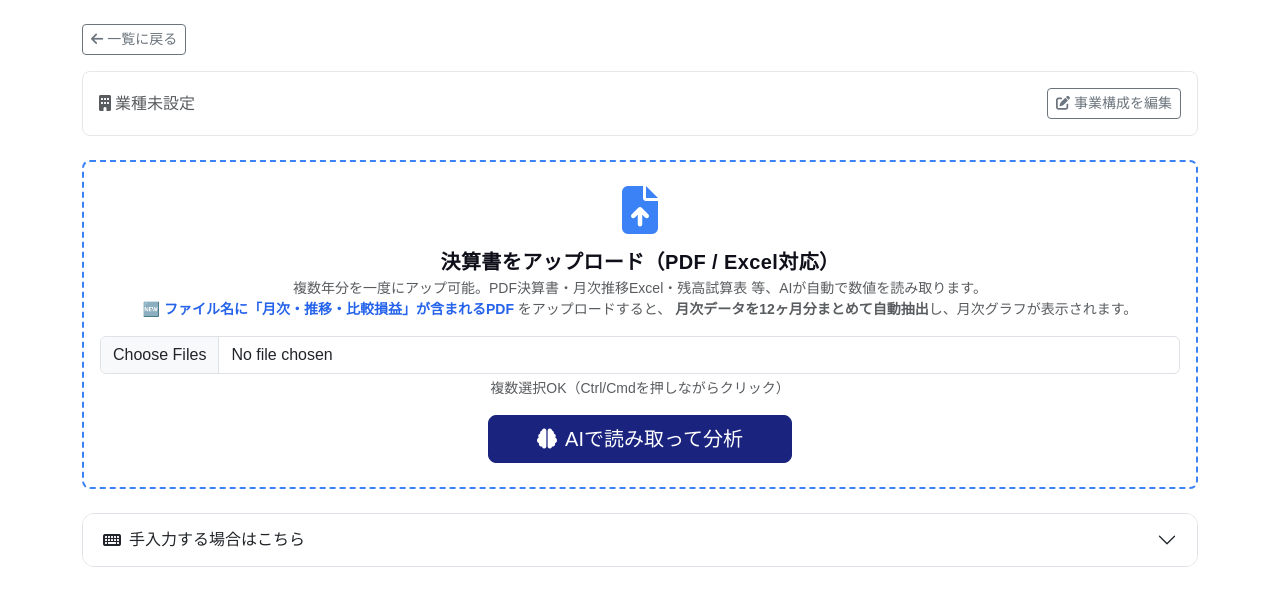
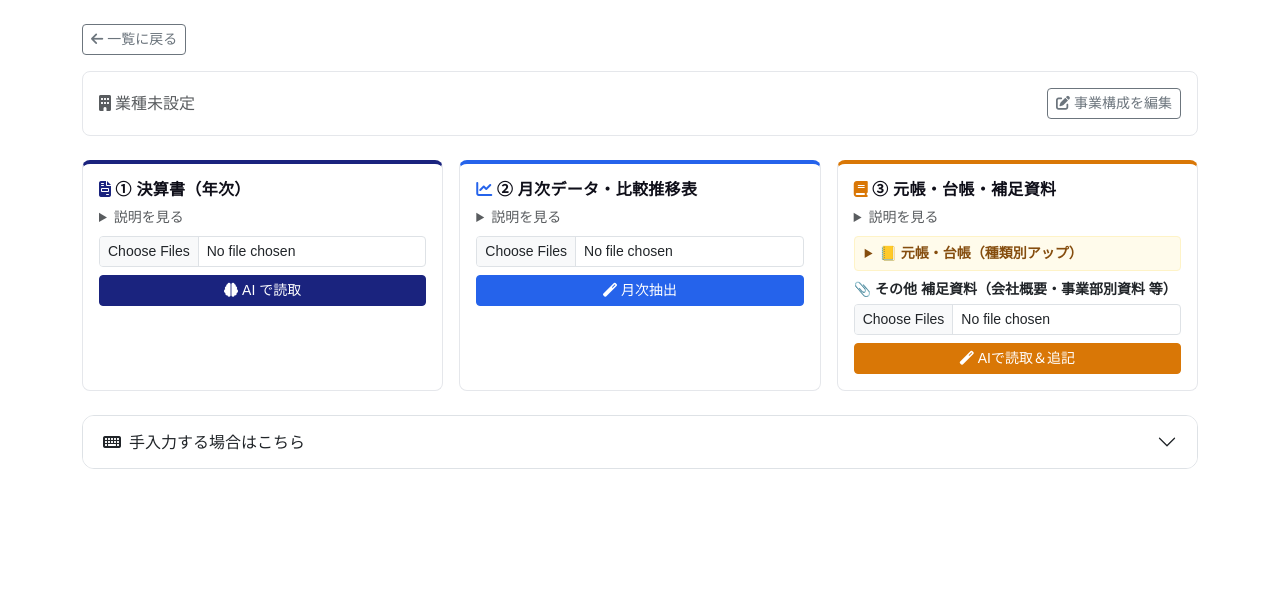
Before and after one commit to takeru75015-dotcom/copartner-app, a FastAPI app: template app/templates/client.html in a window 1280 px wide. Shown: the top 606 px of the page. Run offline with FastAPI, Linux system fonts and the light colour scheme; the template is opened without the code that fills it, so the values that code supplies are empty.

Commit message:
feat: アップロード画面を3カード並列構成に再設計
User要望「3つのアップロードパートを常時表示、説明文は折りたたみ」への対応。

【変更】
- 旧「事業構成を編集」折りたたみ内の補足資料・元帳アップロードを外に出す
- 旧「決算書をアップロード」大型ダッシュドカードを削除（重複排除）
- 3つのカードを行で並列表示:
  ① 決算書（年次） — 紺色 / upload-pdf
  ② 月次データ・比較推移表 — 青 / upload-pdf（ファイル名で自動判定）
  ③ 元帳・台帳・補足資料 — オレンジ
    - 元帳3種類は折りたたみ内（総勘定/固定資産/補助元帳）
    - その他補足資料（会社概要・事業計画・事業部別資料）は直接表示

【UX改善】
- 各カードに「説明を見る」<details> 折りたたみ
- 説明文をデフォルト閉じてスッキリ表示
- 編集ボタン（事業構成編集）は内部詳細（業種・URL・テキスト）専用に縮小

Co-Authored-By: Claude Opus 4.7 (1M context) <noreply@anthropic.com>

```diff
--- a/app/templates/client.html
+++ b/app/templates/client.html
@@ -105,54 +105,105 @@
         })();
       </script>
 
-      <div class="border-top pt-3 mt-3">
-        <div class="small fw-semibold mb-2"><i class="fas fa-file-upload me-1 text-primary"></i>補足資料 PDF / 画像 をアップロード（会社概要・事業計画・KPI・<strong>顧客別売上</strong>・<strong>商品別売上</strong>・<strong>事業部別資料</strong> 等）</div>
-        <div class="small text-muted mb-2">
-          PDF・PNG・JPG 対応。AIが自動で事業構成テキストに追記します。<br>
-          <strong>🆕 複数ファイル同時選択OK</strong>（Ctrl/⌘押しながら選択、または Shift で範囲選択）。順番に AI で読み取り。
-        </div>
-        <form method="post" action="/clients/{{ client.id }}/upload-context" enctype="multipart/form-data" class="d-flex gap-2 align-items-end"
+    </div>
+  </div>
+</div>
+
+{# ===== 🆕 3つの独立アップロードカード（常時表示） ===== #}
+<div class="row g-3 mb-4">
+  <!-- 1. 決算書（年次） -->
+  <div class="col-lg-4">
+    <div class="card h-100" style="border-top:4px solid #1a237e;">
+      <div class="card-body">
+        <h6 class="fw-bold mb-2"><i class="fas fa-file-invoice me-1" style="color:#1a237e;"></i>① 決算書（年次）</h6>
+        <details class="mb-2">
+          <summary class="small text-muted" style="cursor:pointer;">説明を見る</summary>
+          <div class="small text-muted mt-1">
+            PDF / Excel 対応。複数年度の決算書・残高試算表など。AIが自動で売上・原価・販管費・B/S 等を抽出します。
+          </div>
+        </details>
+        <form method="post" action="/clients/{{ client.id }}/upload-pdf" enctype="multipart/form-data">
+          <input type="file" name="files" id="pdfFiles" class="form-control form-control-sm mb-2" accept=".pdf,.xlsx,.xlsm,.xls" multiple required>
+          <button type="submit" class="btn btn-primary btn-sm w-100" style="background:#1a237e;border-color:#1a237e;">
+            <i class="fas fa-brain me-1"></i>AI で読取
+          </button>
+        </form>
+      </div>
+    </div>
+  </div>
+
+  <!-- 2. 月次データ -->
+  <div class="col-lg-4">
+    <div class="card h-100" style="border-top:4px solid #2563eb;">
+      <div class="card-body">
+        <h6 class="fw-bold mb-2"><i class="fas fa-chart-line me-1" style="color:#2563eb;"></i>② 月次データ・比較推移表</h6>
+        <details class="mb-2">
+          <summary class="small text-muted" style="cursor:pointer;">説明を見る</summary>
+          <div class="small text-muted mt-1">
+            「比較損益推移表」「月次推移表」等のPDFをアップロードすると、<strong>12ヶ月分の月次データを一括抽出</strong>。月次グラフが自動表示されます。ファイル名に「月次・推移・比較損益」を含めると自動判定。
+          </div>
+        </details>
+        <form method="post" action="/clients/{{ client.id }}/upload-pdf" enctype="multipart/form-data">
+          <input type="file" name="files" class="form-control form-control-sm mb-2" accept=".pdf" multiple required>
+          <button type="submit" class="btn btn-sm w-100" style="background:#2563eb;border-color:#2563eb;color:#fff;">
+            <i class="fas fa-magic me-1"></i>月次抽出
+          </button>
+        </form>
+      </div>
+    </div>
+  </div>
+
+  <!-- 3. 元帳・補足資料 -->
+  <div class="col-lg-4">
+    <div class="card h-100" style="border-top:4px solid #d97706;">
+      <div class="card-body">
+        <h6 class="fw-bold mb-2"><i class="fas fa-book me-1" style="color:#d97706;"></i>③ 元帳・台帳・補足資料</h6>
+        <details class="mb-2">
+          <summary class="small text-muted" style="cursor:pointer;">説明を見る</summary>
+          <div class="small text-muted mt-1">
+            総勘定元帳・固定資産台帳・補助元帳・会社概要・事業計画・KPI・事業部別資料 等を AI が読み取り、社長への質問の多くを自動で埋めます。
+          </div>
+        </details>
+
+        <details class="mb-2" style="border:1px solid #fef3c7;border-radius:4px;padding:6px 10px;background:#fffbeb;">
+          <summary class="small fw-semibold" style="color:#854d0e;cursor:pointer;">📒 元帳・台帳（種類別アップ）</summary>
+          <div class="mt-2 d-flex flex-column gap-2">
+            <form method="post" action="/clients/{{ client.id }}/upload-ledger" enctype="multipart/form-data">
+              <input type="hidden" name="doc_type" value="ledger">
+              <div class="small mb-1">📒 総勘定元帳</div>
+              <div class="d-flex gap-1">
+                <input type="file" name="file" class="form-control form-control-sm" accept=".pdf" required>
+                <button class="btn btn-warning btn-sm flex-shrink-0" title="読取&追記"><i class="fas fa-magic"></i></button>
+              </div>
+            </form>
+            <form method="post" action="/clients/{{ client.id }}/upload-ledger" enctype="multipart/form-data">
+              <input type="hidden" name="doc_type" value="fixed_assets">
+              <div class="small mb-1">🏗 固定資産台帳</div>
+              <div class="d-flex gap-1">
+                <input type="file" name="file" class="form-control form-control-sm" accept=".pdf" required>
+                <button class="btn btn-warning btn-sm flex-shrink-0" title="読取&追記"><i class="fas fa-magic"></i></button>
+              </div>
+            </form>
+            <form method="post" action="/clients/{{ client.id }}/upload-ledger" enctype="multipart/form-data">
+              <input type="hidden" name="doc_type" value="aux_ledger">
+              <div class="small mb-1">📋 補助元帳(売掛/買掛/借入)</div>
+              <div class="d-flex gap-1">
+                <input type="file" name="file" class="form-control form-control-sm" accept=".pdf" required>
+                <button class="btn btn-warning btn-sm flex-shrink-0" title="読取&追記"><i class="fas fa-magic"></i></button>
+              </div>
+            </form>
+          </div>
+        </details>
+
+        <form method="post" action="/clients/{{ client.id }}/upload-context" enctype="multipart/form-data"
               onsubmit="this.querySelector('button[type=submit]').disabled=true;this.querySelector('.upload-spinner').classList.remove('d-none');">
-          <input type="file" name="files" multiple class="form-control form-control-sm" accept=".pdf,.png,.jpg,.jpeg,.webp,.gif" required>
-          <button type="submit" class="btn btn-outline-primary btn-sm flex-shrink-0">
+          <div class="small fw-semibold mb-1">📎 その他 補足資料（会社概要・事業部別資料 等）</div>
+          <input type="file" name="files" multiple class="form-control form-control-sm mb-2" accept=".pdf,.png,.jpg,.jpeg,.webp,.gif" required>
+          <button type="submit" class="btn btn-sm w-100" style="background:#d97706;border-color:#d97706;color:#fff;">
             <i class="fas fa-magic me-1"></i>AIで読取＆追記
             <span class="spinner-border spinner-border-sm ms-2 upload-spinner d-none" role="status"></span>
           </button>
         </form>
-      </div>
-
-      {# 北村先生FB#4対応：元帳・固定資産台帳・補助元帳 #}
-      <div class="border-top pt-3 mt-3" style="background:#fef9c3;border-radius:8px;padding:14px;margin:14px -14px -14px;">
-        <div class="small fw-semibold mb-2" style="color:#854d0e;"><i class="fas fa-book me-1"></i>元帳・台帳のアップロード（ヒアリング質問を自動回答化）</div>
-        <div class="small text-muted mb-3">総勘定元帳・固定資産台帳・補助元帳を AI が読み取り、社長への質問の多くを自動で埋めます（北村先生FB対応）。</div>
-
-        <div class="row g-2">
-          <div class="col-md-4">
-            <form method="post" action="/clients/{{ client.id }}/upload-ledger" enctype="multipart/form-data">
-              <input type="hidden" name="doc_type" value="ledger">
-              <div class="small fw-semibold mb-1" style="color:#92400e;">📒 総勘定元帳</div>
-              <input type="file" name="file" class="form-control form-control-sm mb-2" accept=".pdf" required>
-              <button type="submit" class="btn btn-warning btn-sm w-100"><i class="fas fa-magic me-1"></i>読取＆追記</button>
-            </form>
-          </div>
-          <div class="col-md-4">
-            <form method="post" action="/clients/{{ client.id }}/upload-ledger" enctype="multipart/form-data">
-              <input type="hidden" name="doc_type" value="fixed_assets">
-              <div class="small fw-semibold mb-1" style="color:#92400e;">🏗 固定資産台帳</div>
-              <input type="file" name="file" class="form-control form-control-sm mb-2" accept=".pdf" required>
-              <button type="submit" class="btn btn-warning btn-sm w-100"><i class="fas fa-magic me-1"></i>読取＆追記</button>
-            </form>
-          </div>
-          <div class="col-md-4">
-            <form method="post" action="/clients/{{ client.id }}/upload-ledger" enctype="multipart/form-data">
-              <input type="hidden" name="doc_type" value="aux_ledger">
-              <div class="small fw-semibold mb-1" style="color:#92400e;">📋 補助元帳（売掛/買掛/借入）</div>
-              <input type="file" name="file" class="form-control form-control-sm mb-2" accept=".pdf" required>
-              <button type="submit" class="btn btn-warning btn-sm w-100"><i class="fas fa-magic me-1"></i>読取＆追記</button>
-            </form>
-          </div>
-        </div>
-        <div class="small text-muted mt-2"><i class="fas fa-info-circle me-1"></i>読み取った内容は事業構成テキストに追記され、次回 AI 分析時にコンテキストとして自動反映されます。</div>
       </div>
     </div>
   </div>
@@ -198,28 +249,6 @@
   </div>
 </div>
 {% endif %}
-
-<!-- PDFアップロード（メイン） -->
-<div class="card mb-4" style="border: 2px dashed #3b82f6;">
-  <div class="card-body text-center py-4">
-    <i class="fas fa-file-upload fa-3x mb-3" style="color:#3b82f6;"></i>
-    <h5 class="fw-bold mb-1">決算書をアップロード（PDF / Excel対応）</h5>
-    <p class="text-muted small mb-3">
-      複数年分を一度にアップ可能。PDF決算書・月次推移Excel・残高試算表 等、AIが自動で数値を読み取ります。<br>
-      <strong style="color:#2563eb;">🆕 ファイル名に「月次・推移・比較損益」が含まれるPDF</strong> をアップロードすると、
-      <strong>月次データを12ヶ月分まとめて自動抽出</strong>し、月次グラフが表示されます。
-    </p>
-    <form method="post" action="/clients/{{ client.id }}/upload-pdf" enctype="multipart/form-data">
-      <div class="mb-3">
-        <input type="file" name="files" id="pdfFiles" class="form-control" accept=".pdf,.xlsx,.xlsm,.xls" multiple required>
-        <div class="form-text">複数選択OK（Ctrl/Cmdを押しながらクリック）</div>
-      </div>
-      <button type="submit" class="btn btn-primary btn-lg px-5" style="background:#1a237e;border-color:#1a237e;">
-        <i class="fas fa-brain me-2"></i>AIで読み取って分析
-      </button>
-    </form>
-  </div>
-</div>
 
 <!-- 手入力（折りたたみ） -->
 <div class="accordion mb-4" id="manualInputAccordion">
```
